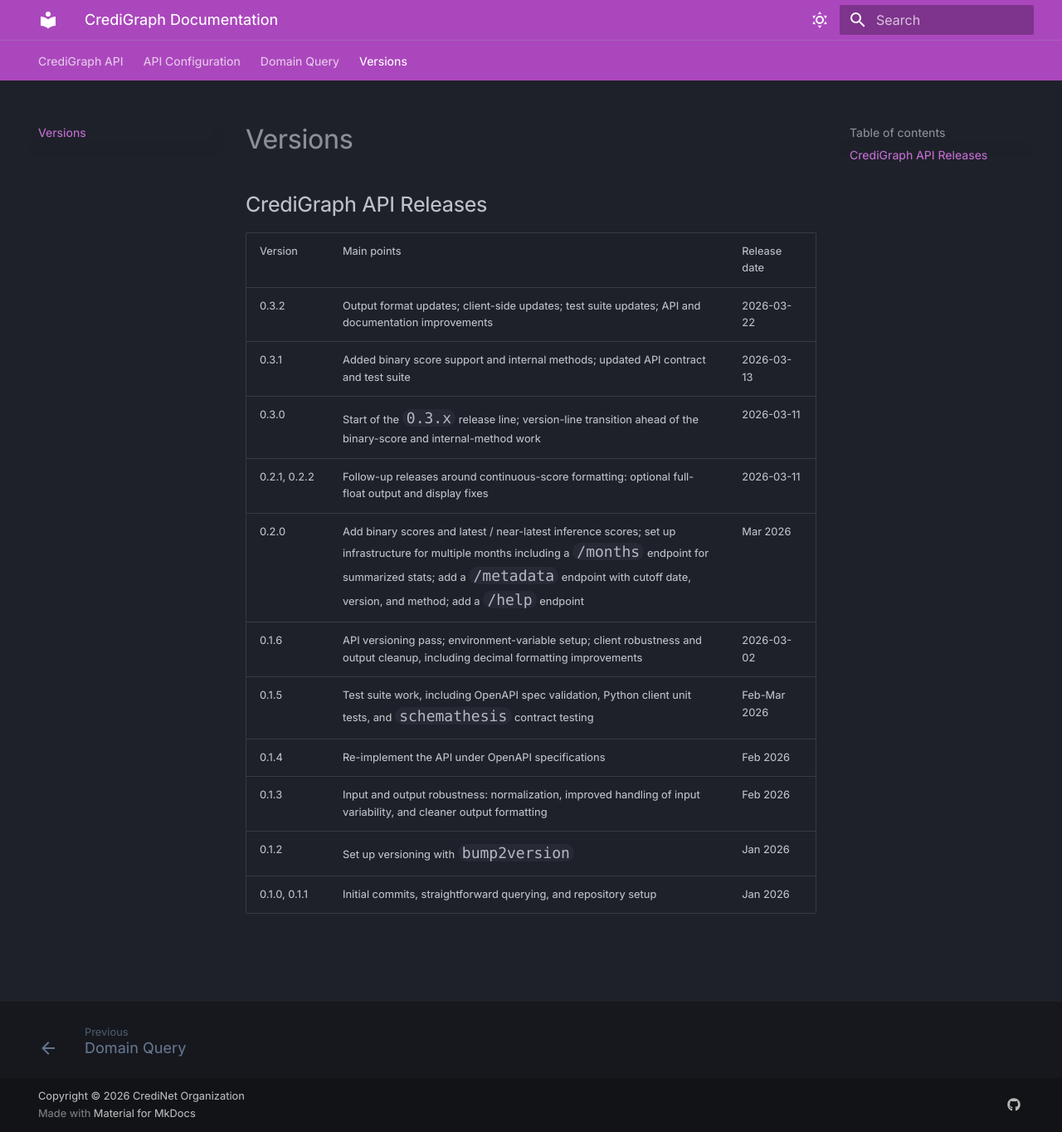
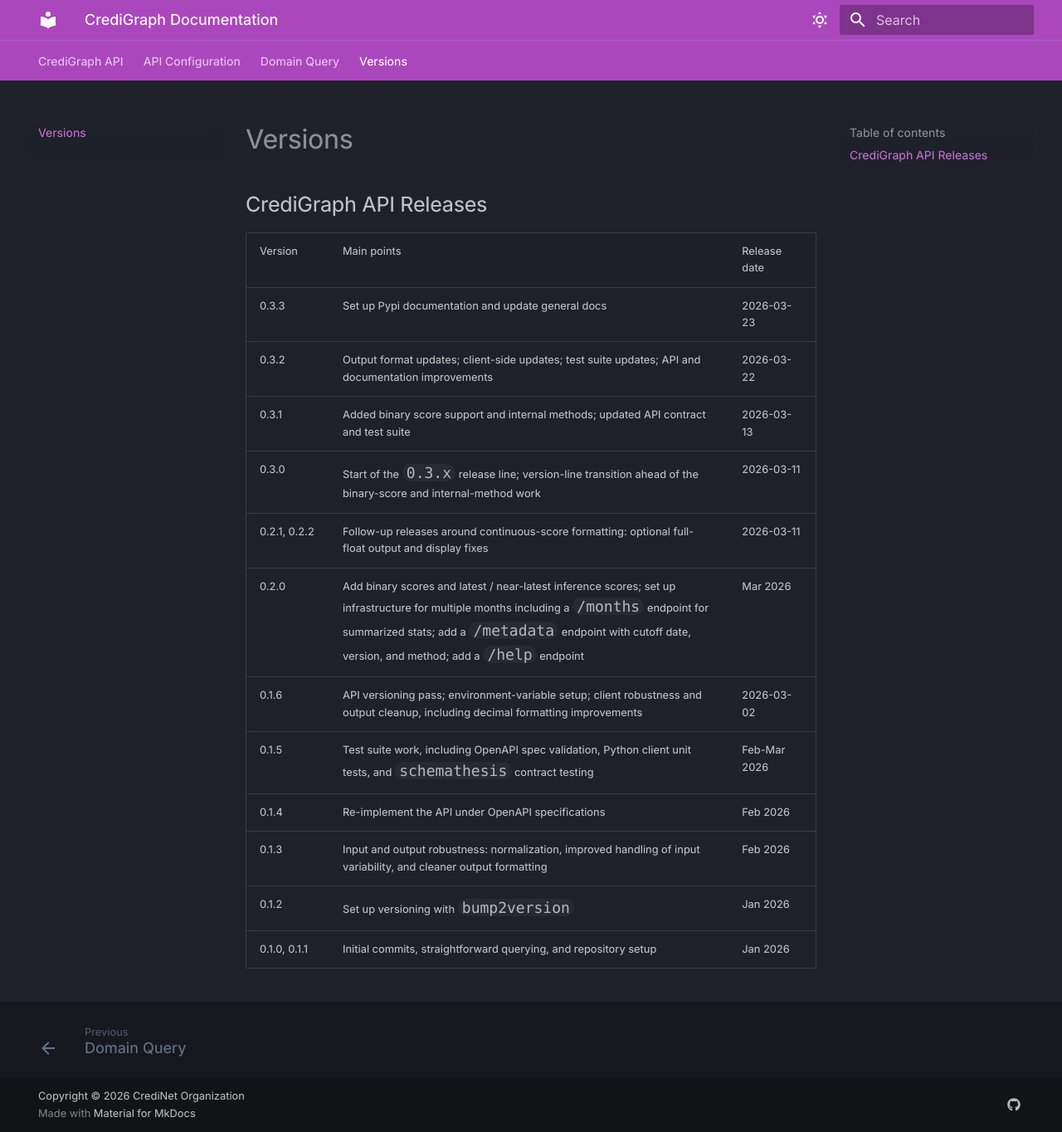
Before and after one commit to credi-net/CrediNet, an MkDocs documentation site: the page built from docs/versions.md, in a window 1280 px wide and 1364 px high. Shown: the whole window at 83% size. Built offline with MkDocs 1.6.1 and Material for MkDocs 9.7.7, drawn with Linux system fonts in a browser that asks for light colours; some web fonts are replaced.

Commit message:
add latest version to docs

```diff
--- a/docs/versions.md
+++ b/docs/versions.md
@@ -4,6 +4,7 @@
 
 | Version | Main points | Release date |
 | --- | --- | --- |
+| 0.3.3 | Set up Pypi documentation and update general docs | 2026-03-23 |
 | 0.3.2 | Output format updates; client-side updates; test suite updates; API and documentation improvements | 2026-03-22 |
 | 0.3.1 | Added binary score support and internal methods; updated API contract and test suite | 2026-03-13 |
 | 0.3.0 | Start of the `0.3.x` release line; version-line transition ahead of the binary-score and internal-method work | 2026-03-11 |
```
